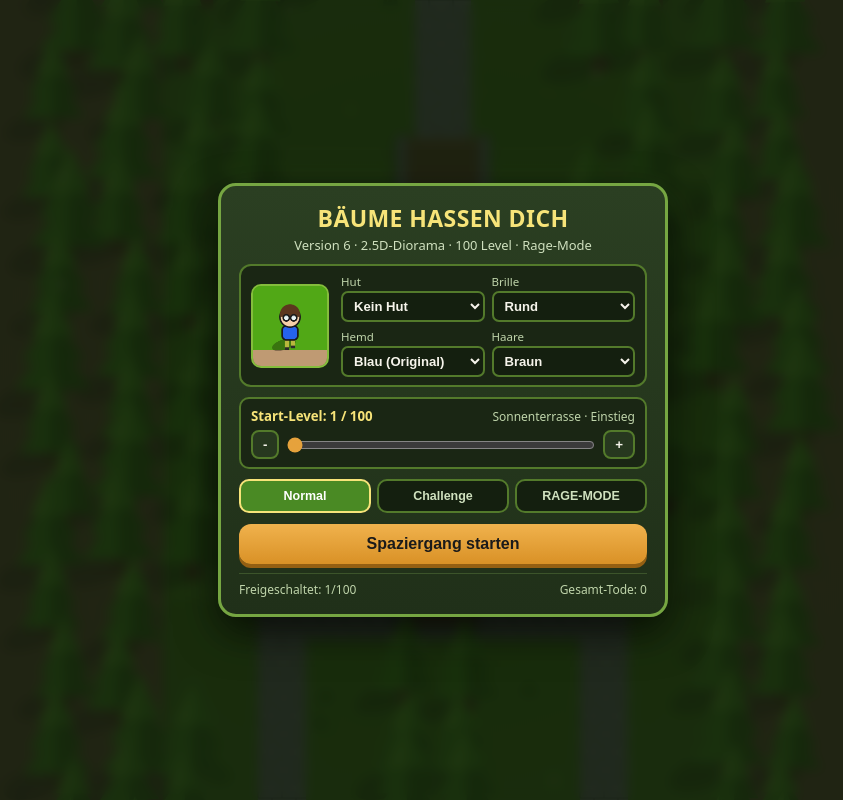
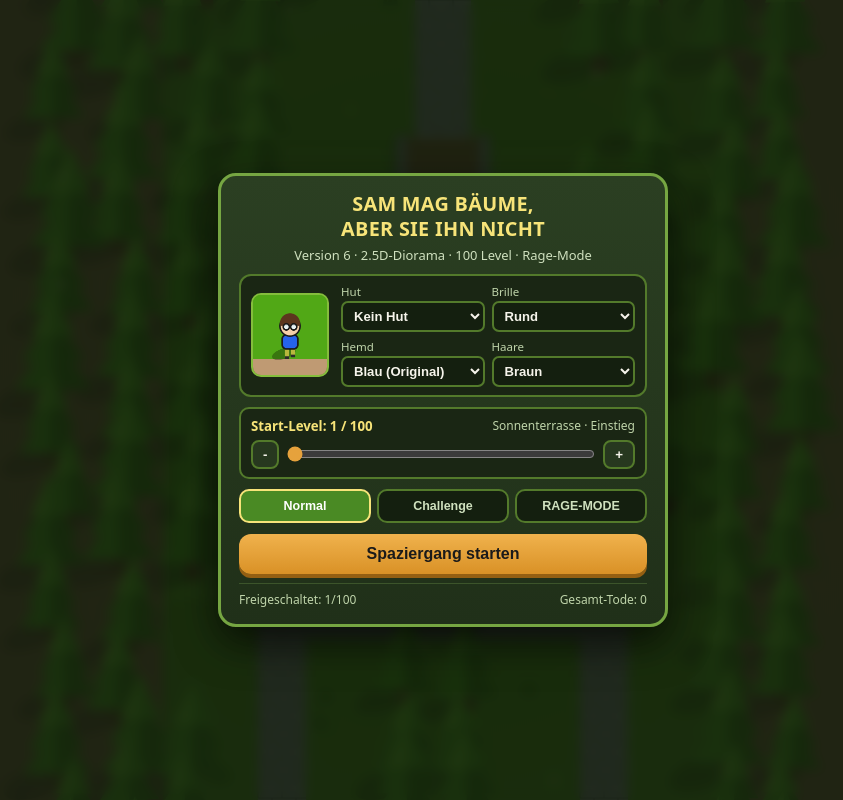
Before and after one commit to tekker12/SammagB-ume, a plain HTML site: page index.html in a window 1280 px wide. Shown: the whole page, without its empty margins (197-1040 px from the left). Drawn offline with Linux system fonts and the light colour scheme; animation ran at ten frames a second.

Commit message:
Add files via upload

```diff
--- a/index.html
+++ b/index.html
@@ -7,7 +7,7 @@
   <meta name="mobile-web-app-capable" content="yes">
   <meta name="apple-mobile-web-app-capable" content="yes">
   <meta name="apple-mobile-web-app-status-bar-style" content="black-translucent">
-  <title>Bäume hassen dich – v6 Rage-Mode</title>
+  <title>Sam mag Bäume, aber sie ihn nicht</title>
   <link rel="manifest" href="./manifest.json">
   <link rel="icon" type="image/svg+xml" href="./icon.svg">
   <style>
@@ -33,7 +33,7 @@
       box-shadow: 0 16px 40px rgba(0,0,0,0.65);
       position: relative;
     }
-    h1 { margin: 0 0 2px; font-size: 1.44rem; text-align: center; color: #f7e479; letter-spacing: 0.4px; }
+    h1 { margin: 0 0 5px; font-size: 1.24rem; line-height: 1.22; text-align: center; color: #f7e479; letter-spacing: 0.3px; }
     .sub { text-align: center; font-size: 0.81rem; color: #cfe0be; margin: 0 0 10px; }
 
     .preview-wrap {
@@ -158,7 +158,7 @@
 <!-- Main Menu -->
 <div id="menuOverlay" class="overlay">
   <div class="card">
-    <h1>BÄUME HASSEN DICH</h1>
+    <h1>SAM MAG BÄUME,<br>ABER SIE IHN NICHT</h1>
     <p class="sub">Version 6 · 2.5D-Diorama · 100 Level · Rage-Mode</p>
 
     <div class="preview-wrap">
--- a/sw.js
+++ b/sw.js
@@ -1,4 +1,4 @@
-const CACHE_NAME = 'baeume-hassen-dich-v6';
+const CACHE_NAME = 'baeume-hassen-dich-v7';
 const ASSETS = [
   './',
   './index.html',
```
Also changed, not shown: manifest.json, 1 other file.
